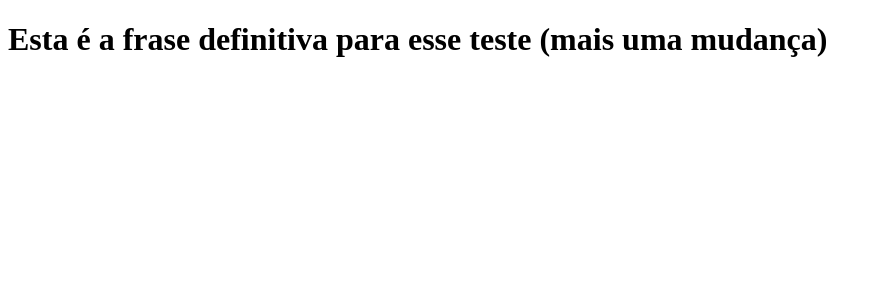
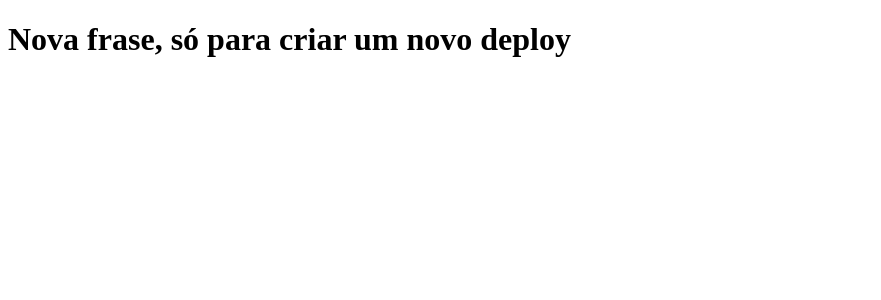
Before and after one commit to rodrigo-silva-new/clone-tabnews, a Next.js app: page / in a window 1280 px wide. Shown: the top 300 px of the page, without its empty margins (0-881 px from the left). Built offline with nearby package versions, Linux system fonts and the light colour scheme.

Commit message:
mudando a frase para fazer um novo deploy

```diff
--- a/pages/index.js
+++ b/pages/index.js
@@ -1,5 +1,5 @@
 function Home() {
-    return <h1>Esta é a frase definitiva para esse teste (mais uma mudança)</h1>
+    return <h1>Nova frase, só para criar um novo deploy</h1>
 }
 
 export default Home;
```
